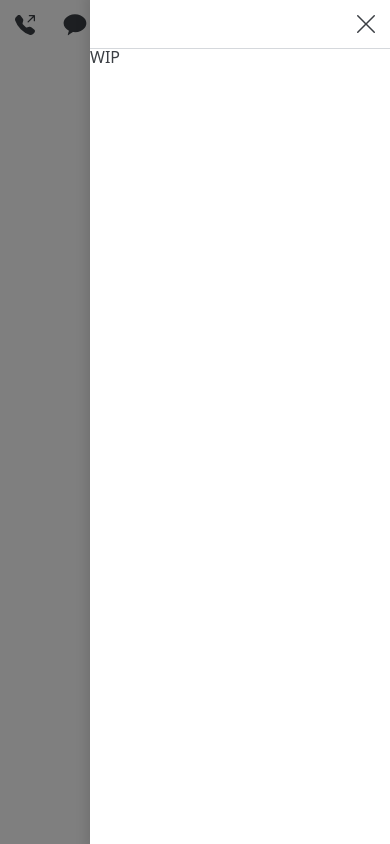
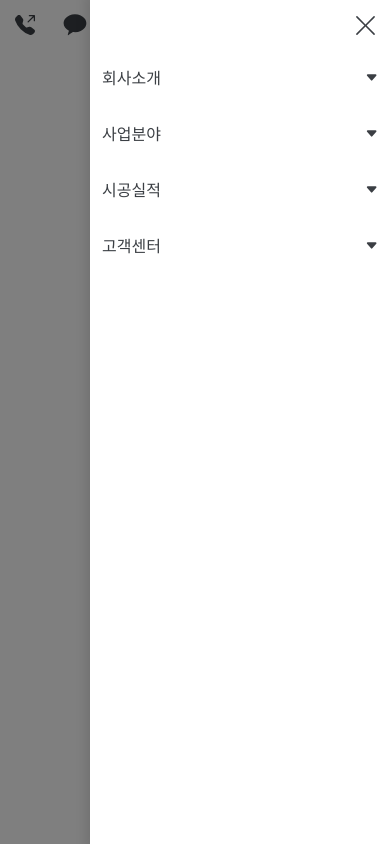
Before and after one commit to will-kim-querypie/bangsu-partner, a Next.js app: page / in a window 390 px wide. Both pictures are taken after a click on the button 368 px from the left and 22 px from the top of the page. Built offline with nearby package versions, Linux system fonts and the light colour scheme.

Commit message:
feat: GNB 모바일 메뉴

```diff
--- a/package.json
+++ b/package.json
@@ -14,6 +14,7 @@
     "format": "prettier --check ."
   },
   "dependencies": {
+    "@headlessui/react": "^1.7.19",
     "clsx": "^2.1.1",
     "next": "^14.1.4",
     "react": "^18.2.0",
--- a/src/shared/ui/drawer/drawer.component.tsx
+++ b/src/shared/ui/drawer/drawer.component.tsx
@@ -49,15 +49,10 @@ export default function Drawer({
 
       <nav role="navigation" style={getDirectionStyle(direction, size)} className={clsx(styles.container, className)}>
         <header className={styles.header}>
-          <Button
-            className={styles.headerCloseButton}
-            icon={<XLg size={24} />}
-            variant="transparent"
-            onClick={onClose}
-          />
+          <Button className={styles.headerCloseButton} icon={<XLg />} variant="transparent" onClick={onClose} />
         </header>
 
-        {children}
+        <div className={styles.content}>{children}</div>
       </nav>
     </>
   );
--- a/src/shared/ui/drawer/drawer.module.css
+++ b/src/shared/ui/drawer/drawer.module.css
@@ -33,14 +33,24 @@
   transition: all;
   transition-duration: 500ms;
   box-shadow: 0 0 10px 5px rgba(0, 0, 0, 0.1);
+
+  --drawer-header-height: 50px;
 }
 
 .header {
+  height: var(--drawer-header-height);
   display: flex;
   justify-content: flex-end;
   align-items: center;
-  border-bottom: 1px solid var(--gray-100);
+  border-bottom: 1px solid var(--border-color);
 }
 .headerCloseButton {
   padding: 10px;
+  font-size: 25px;
 }
+
+.content {
+  height: calc(100vh - var(--drawer-header-height));
+  overflow: auto;
+  padding-bottom: 60px;
+}
--- a/src/shared/ui/gnb/gnb-desktop.component.tsx
+++ b/src/shared/ui/gnb/gnb-desktop.component.tsx
@@ -1,5 +1,5 @@
-import Logo from '@/shared/ui/logo/logo.component';
 import styles from './gnb-desktop.module.css';
+import { Logo } from '../logo';
 
 export default function GNBDesktop() {
   return (
--- /dev/null
+++ b/src/shared/ui/gnb/gnb-mobile-menu.component.tsx
@@ -0,0 +1,62 @@
+'use client';
+
+import Link from 'next/link';
+import { usePathname } from 'next/navigation';
+import { useEffect } from 'react';
+import { CaretDownFill, List } from 'react-bootstrap-icons';
+import { Disclosure } from '@headlessui/react';
+import clsx from 'clsx';
+import getSubRoutesViewModel from '@/shared/config/sub-routes';
+import { Typography } from '@/shared/ui/typography';
+import styles from './gnb-mobile.module.css';
+import useDisclosure from '../../lib/use-disclosure.hook';
+import { Button } from '../button';
+import { Drawer } from '../drawer';
+
+export default function GnbMobileMenu() {
+  const pathname = usePathname();
+  const { open, onToggle, onClose } = useDisclosure();
+
+  useEffect(() => {
+    onClose();
+  }, [pathname]);
+
+  return (
+    <>
+      <Button onClick={onToggle} className={styles.hamburger} icon={<List size={28} />} variant="transparent" />
+      <Drawer id="gnb-drawer" open={open} onClose={onToggle}>
+        <div className={styles.menus}>
+          {getSubRoutesViewModel('gnb-mobile').map(({ key, label, children }) => {
+            const hasCurrentPath = children.some(child => child.path === pathname);
+            return (
+              <Disclosure key={key} defaultOpen={hasCurrentPath}>
+                <Disclosure.Button
+                  className={clsx(styles.menuButton, {
+                    [styles.menuButtonActive]: hasCurrentPath,
+                  })}
+                >
+                  <Typography type="detail1">{label}</Typography>
+                  <CaretDownFill className={styles.caretIcon} />
+                </Disclosure.Button>
+
+                <Disclosure.Panel className={styles.menuPanel}>
+                  {children.map(({ key, label, path }) => (
+                    <Link
+                      key={key}
+                      href={path}
+                      className={clsx(styles.menuLink, {
+                        [styles.menuLinkActive]: path === pathname,
+                      })}
+                    >
+                      {label}
+                    </Link>
+                  ))}
+                </Disclosure.Panel>
+              </Disclosure>
+            );
+          })}
+        </div>
+      </Drawer>
+    </>
+  );
+}
--- a/src/shared/ui/gnb/gnb-mobile.component.tsx
+++ b/src/shared/ui/gnb/gnb-mobile.component.tsx
@@ -1,18 +1,12 @@
-'use client';
-
 import Link from 'next/link';
-import { List, TelephoneOutboundFill } from 'react-bootstrap-icons';
-import { KAKAOTALK_OPEN_CHAT, PHONE } from '@/shared/config/company';
-import useDisclosure from '@/shared/hooks/use-disclosure.hook';
-import { ResponsiveImage } from '@/shared/ui/responsive-image';
+import { TelephoneOutboundFill } from 'react-bootstrap-icons';
+import GnbMobileMenu from './gnb-mobile-menu.component';
 import styles from './gnb-mobile.module.css';
-import { Button } from '../button';
-import { Drawer } from '../drawer';
+import { KAKAOTALK_OPEN_CHAT, PHONE } from '../../config/company';
 import { Logo } from '../logo';
+import { ResponsiveImage } from '../responsive-image';
 
 export default function GNBMobile() {
-  const { open, onToggle } = useDisclosure();
-
   return (
     <div className={styles.container}>
       <div className={styles.icons}>
@@ -28,10 +22,7 @@ export default function GNBMobile() {
         <Logo width={160} />
       </Link>
 
-      <Button onClick={onToggle} className={styles.hamburger} icon={<List size={28} />} variant="transparent" />
-      <Drawer id="gnb-drawer" open={open} onClose={onToggle}>
-        WIP
-      </Drawer>
+      <GnbMobileMenu />
     </div>
   );
 }
--- a/src/shared/ui/gnb/gnb-mobile.module.css
+++ b/src/shared/ui/gnb/gnb-mobile.module.css
@@ -42,3 +42,52 @@
   height: 100%;
   justify-self: end;
 }
+
+.menus {
+  display: flex;
+  flex-direction: column;
+  overflow: auto;
+}
+.menuButton {
+  appearance: none;
+  background: transparent;
+  border: none;
+  color: inherit;
+  cursor: pointer;
+  font-family: inherit;
+
+  display: flex;
+  justify-content: space-between;
+  align-items: center;
+  padding: 16px 12px;
+  border-top: 1px solid var(--border-color);
+  border-bottom: 1px solid var(--border-color);
+}
+.menuButton:first-of-type {
+  border-top: unset;
+}
+.menuButton:not(:last-of-type)[aria-expanded='false'] {
+  border-bottom: unset;
+}
+.menuButton[aria-expanded='true'] .caretIcon {
+  transform: rotate(180deg);
+}
+.menuButton.menuButtonActive {
+  color: var(--active-color);
+}
+
+.menuPanel {
+  display: flex;
+  flex-direction: column;
+}
+.menuPanel .menuLink {
+  padding: 16px 12px 16px 24px;
+  line-height: 1.5;
+}
+.menuPanel .menuLink:not(:last-of-type) {
+  border-bottom: 1px solid var(--border-color);
+}
+.menuPanel .menuLink.menuLinkActive {
+  color: var(--active-color);
+  pointer-events: none;
+}
```
Also changed, not shown: src/shared/lib/use-disclosure.hook.ts (renamed from src/shared/hooks/use-disclosure.hook.ts).
